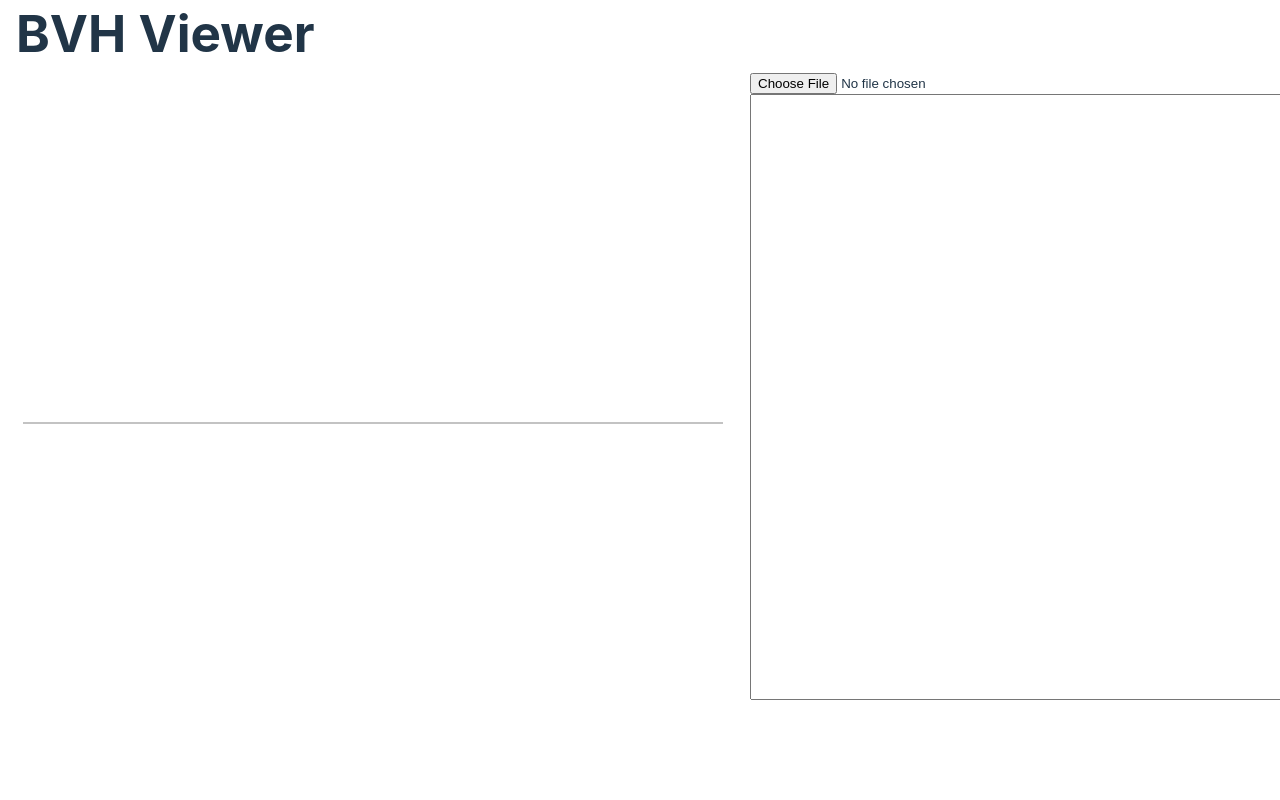
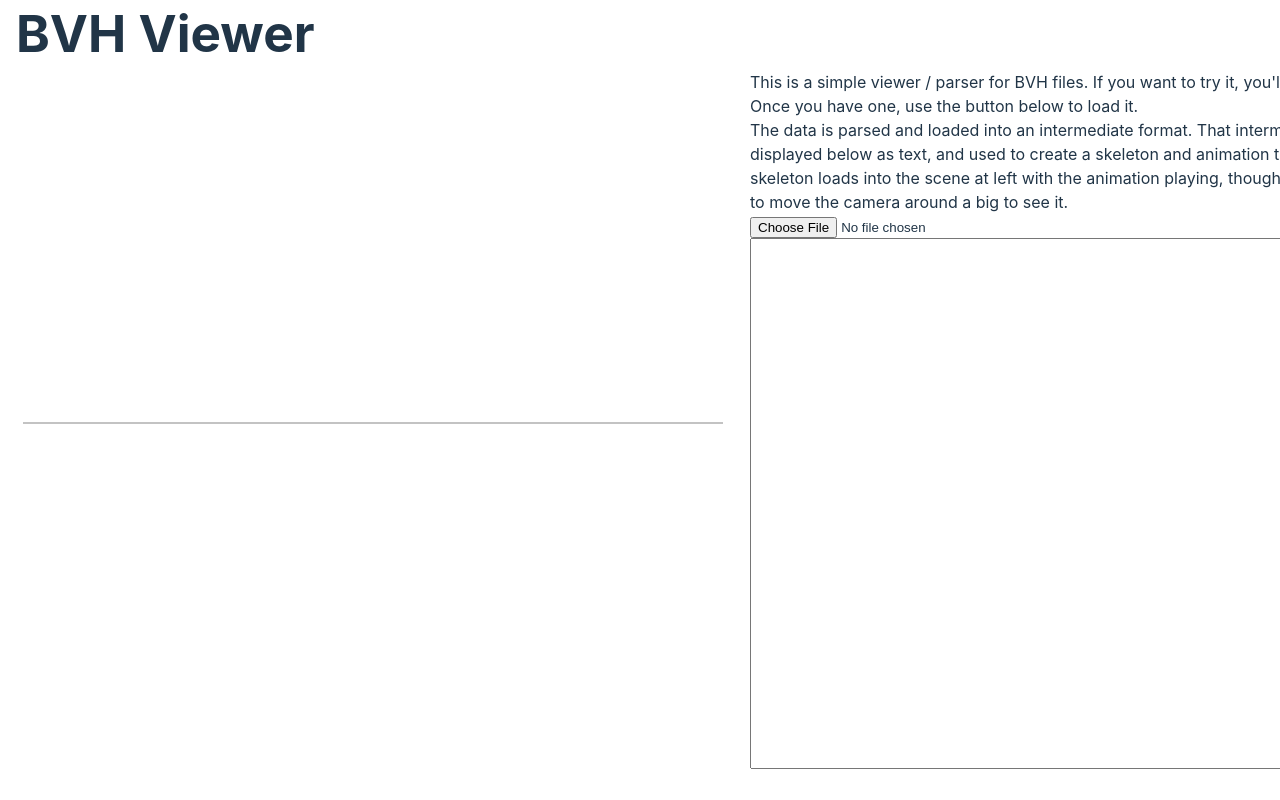
Before and after one commit to aherbez/bvh-view, a React (Vite) app: page / in a window 1280 px wide. Shown: the top 800 px of the page. Built offline with nearby package versions, Linux system fonts and the light colour scheme.

Commit message:
adding some descriptive text

```diff
--- a/src/components/viewer.tsx
+++ b/src/components/viewer.tsx
@@ -42,10 +42,15 @@ const Viewer: FC = () => {
 
 
         <div id="panel-controls">
+            <div>
+                This is a simple viewer / parser for BVH files. If you want to try it, you'll need a BVH file. Once you have one, use the button below to load it. <br />
+                The data is parsed and loaded into an intermediate format. That intermediate data is displayed below as text, and used to create a skeleton and animation tracks. The skeleton loads into the scene at left with the animation playing, though you might need to move the camera around a big to see it.
+            </div>
+
             <input type="file" onChange={(e) => loadFile(e)} />
             <br />
             <textarea
-                rows={40}
+                rows={35}
                 cols={80}
                 defaultValue={output}
             />
```
